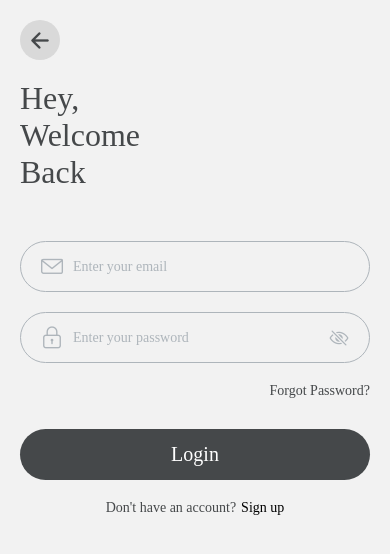
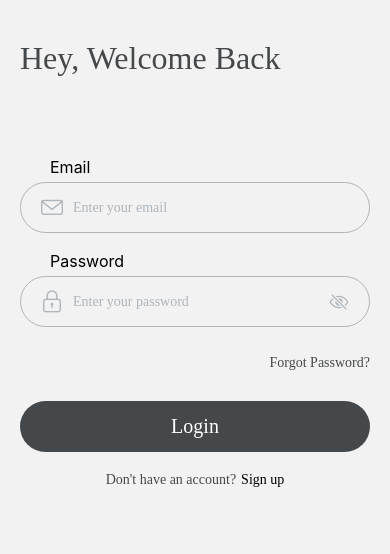
Before and after one commit to rohit89gkmit/EventManagement_mobileApp, a React Native app: screen / in a window 390 px wide. Shown: the top 554 px of the page. Built offline with nearby package versions, Linux system fonts and the light colour scheme.

Commit message:
feat:Add labels for input fields

```diff
--- a/package.json
+++ b/package.json
@@ -15,6 +15,7 @@
     "@react-navigation/native": "6.1.18",
     "@react-navigation/native-stack": "6.11.0",
     "@react-navigation/stack": "6.4.1",
+    "@types/react-native-vector-icons": "^6.4.18",
     "react": "18.3.1",
     "react-native": "0.75.4",
     "react-native-gesture-handler": "2.20.0",
--- a/src/components/CustomTextInput/CustomTextInput.tsx
+++ b/src/components/CustomTextInput/CustomTextInput.tsx
@@ -1,4 +1,4 @@
-import {TextInput, TouchableOpacity, View} from 'react-native';
+import {TextInput, TouchableOpacity, Text, View} from 'react-native';
 import React, {useState} from 'react';
 import {colors} from '@src/resources/colors';
 import {styles} from './styles';
@@ -18,9 +18,10 @@ const CustomTextInput = ({
     while (str[i] != ' ') i--;
     return str.slice(i + 1);
   };
+  let name = getNameOfInputField(placeholder);
 
   const handleFormChange = (text: string) => {
-    const name = getNameOfInputField(placeholder);
+    if (placeholder === 'Confirm password') name = 'confirmpassword';
     setData(
       (
         prevData: loginFormDataType | signUpFormDataType | eventFormDataType,
@@ -29,8 +30,12 @@ const CustomTextInput = ({
       },
     );
   };
+  let capitalizedName = name[0].toUpperCase() + name.slice(1);
+  if (placeholder === 'Confirm password') capitalizedName = 'Confirm Password';
 
   return (
+    <View>
+      <Text style={{marginLeft: 30, fontSize: 16}}>{capitalizedName}</Text>
       <View style={styles.inputContainer}>
         <SimpleLineIcons name={iconName} size={22} color={colors.secondary} />
         <TextInput
@@ -46,7 +51,11 @@ const CustomTextInput = ({
               setSecureEntery(prev => !prev);
             }}>
             {!secureEntery ? (
-            <SimpleLineIcons name={'eye'} size={20} color={colors.secondary} />
+              <SimpleLineIcons
+                name={'eye'}
+                size={20}
+                color={colors.secondary}
+              />
             ) : (
               <Ionicons
                 name={'eye-off-outline'}
@@ -57,6 +66,7 @@ const CustomTextInput = ({
           </TouchableOpacity>
         )}
       </View>
+    </View>
   );
 };
 
--- a/src/components/CustomTextInput/styles.ts
+++ b/src/components/CustomTextInput/styles.ts
@@ -1,6 +1,6 @@
-import { StyleSheet } from "react-native";
-import { colors } from "@src/resources/colors";
-import { fonts } from "@src/resources/fonts";
+import {StyleSheet} from 'react-native';
+import {colors} from '@src/resources/colors';
+import {fonts} from '@src/resources/fonts';
 
 export const styles = StyleSheet.create({
   inputContainer: {
@@ -11,7 +11,8 @@ export const styles = StyleSheet.create({
     flexDirection: 'row',
     alignItems: 'center',
     padding: 12,
-      marginVertical: 10,
+    marginVertical: 5,
+    marginBottom: 18,
   },
   textInput: {
     flex: 1,
--- a/src/screens/addevent/styles.ts
+++ b/src/screens/addevent/styles.ts
@@ -25,5 +25,6 @@ export const styles = StyleSheet.create({
   },
   errorTextMessage: {
     color: 'red',
+    marginLeft: 12,
   },
 });
--- a/src/screens/login/LoginScreen.tsx
+++ b/src/screens/login/LoginScreen.tsx
@@ -50,12 +50,8 @@ const LoginScreen = ({navigation}: LoginScreenProps) => {
   };
   return (
     <View style={styles.container}>
-      <CustomBackButton />
-
       <View style={styles.textContainer}>
-        <Text style={styles.headingText}>Hey,</Text>
-        <Text style={styles.headingText}>Welcome</Text>
-        <Text style={styles.headingText}>Back</Text>
+        <Text style={styles.headingText}>Hey, Welcome Back</Text>
       </View>
 
       <View style={styles.formContainer}>
--- a/src/screens/login/styles.ts
+++ b/src/screens/login/styles.ts
@@ -15,7 +15,7 @@ export const styles = StyleSheet.create({
     fontFamily: fonts.SemiBold,
   },
   formContainer: {
-    marginTop: 20,
+    marginTop: 60,
   },
   forgotPasswordText: {
     textAlign: 'right',
--- a/src/screens/signup/SignUpScreen.tsx
+++ b/src/screens/signup/SignUpScreen.tsx
@@ -78,10 +78,10 @@ const SignUpScreen = ({navigation}: SignUpScreenProps) => {
         'Password must be at least 6 characters and contain both letters and numbers';
       allTrue = false;
     }
-    // if (data.confirmpassword !== data.password) {
-    //   errorObj.confirmpassword = 'Password do not matches';
-    //   allTrue = false;
-    // }
+    if (data.confirmpassword !== data.password) {
+      errorObj.confirmpassword = 'Password do not matches';
+      allTrue = false;
+    }
     setError(prevError => {
       return {...errorObj};
     });
```
Also changed, not shown: 3 other files (tests, documents, lock files or other folders). Lines whose indentation alone changed are shown as unchanged.
